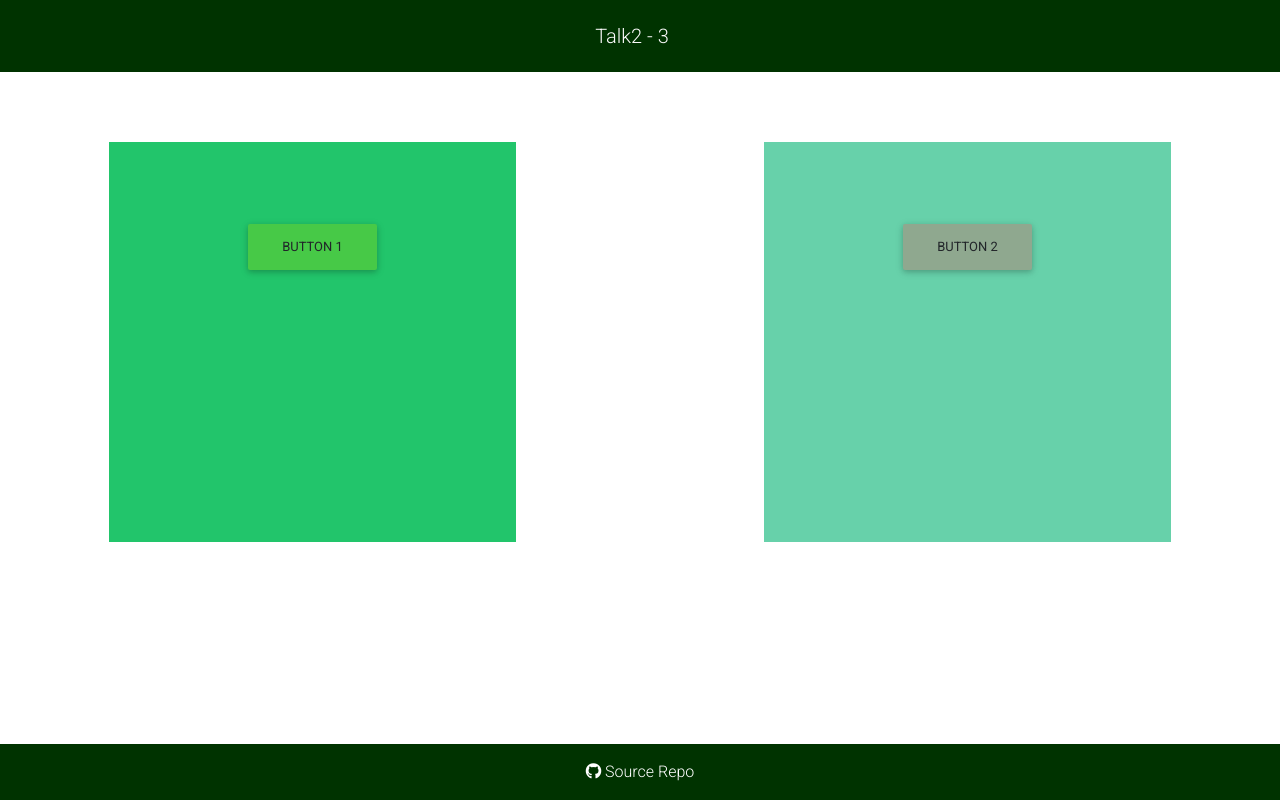
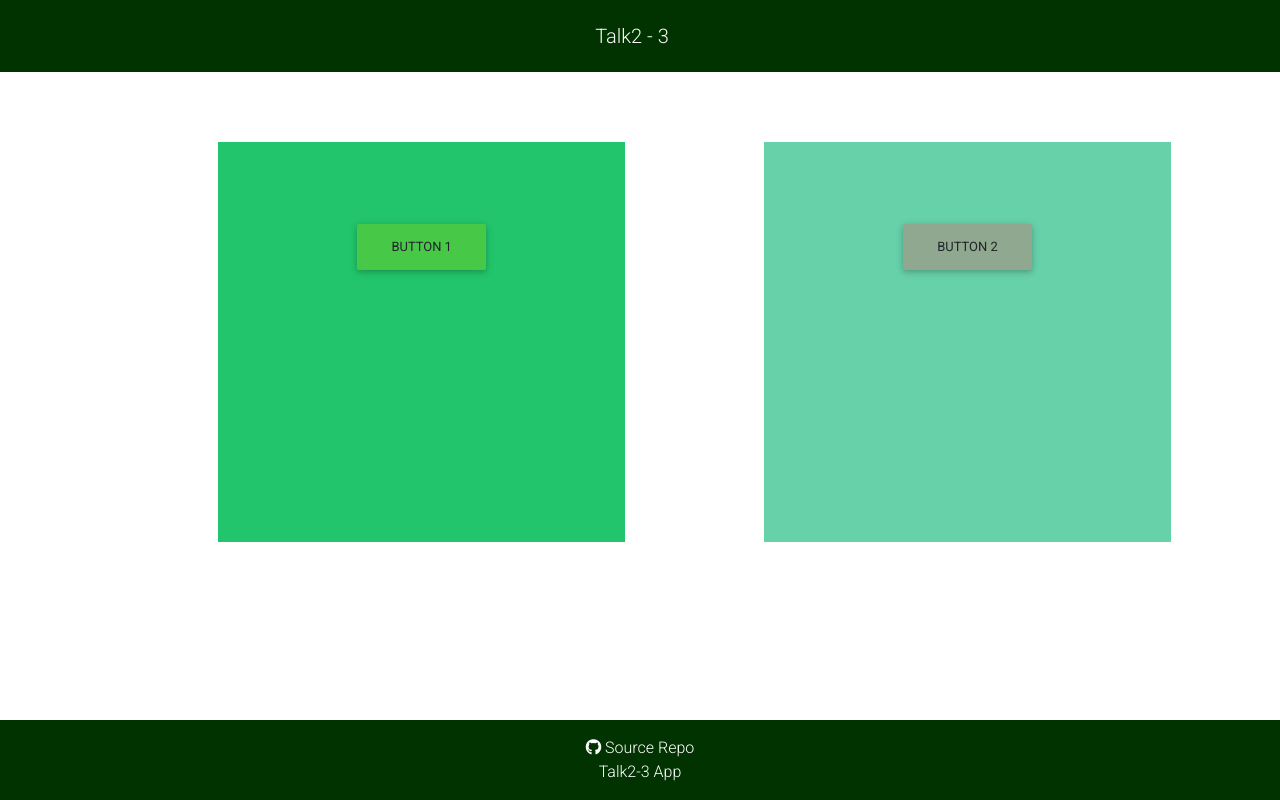
Before and after one commit to Puneeth159/talk2-3, a website: page index.html in a window 1280 px wide. Drawn offline with nearby package versions, Linux system fonts and the light colour scheme.

Commit message:
add hosted app link

```diff
--- a/index.html
+++ b/index.html
@@ -48,7 +48,7 @@
 
     <div class="row " id="layout">
 
-        <div class="col-1"></div>
+        <div class="col-2"></div>
         <div class="col-4">
             <div id="talk-display" class="col">
 
@@ -59,7 +59,7 @@
 
             </div>
         </div>
-        <div class="col-2"></div>
+        <div class="col-1"></div>
         <div class="col-4">
             <div class="col" id="talk-speech">
 
@@ -71,7 +71,7 @@
 
             </div>
         </div>
-        <div class="col-1"></div>
+        <div class="col-2"></div>
 
 
 
@@ -83,16 +83,18 @@
 </body>
 <br>
 <br><br><br>
-<!-- Footer -->
+
 <footer class="page-footer" id="footer">
 
-    <!-- Copyright -->
+
     <div class=" text-center py-3 ">
 
         <a href="https://github.com/Puneeth159/talk2-3 ">
             <i class="fab fa-github "></i> Source Repo</a>
+        <br>
+        <a href="https://puneeth159.github.io/talk2-3/">Talk2-3 App </a>
     </div>
-    <!-- Copyright -->
+
 
 </footer>
 
```
